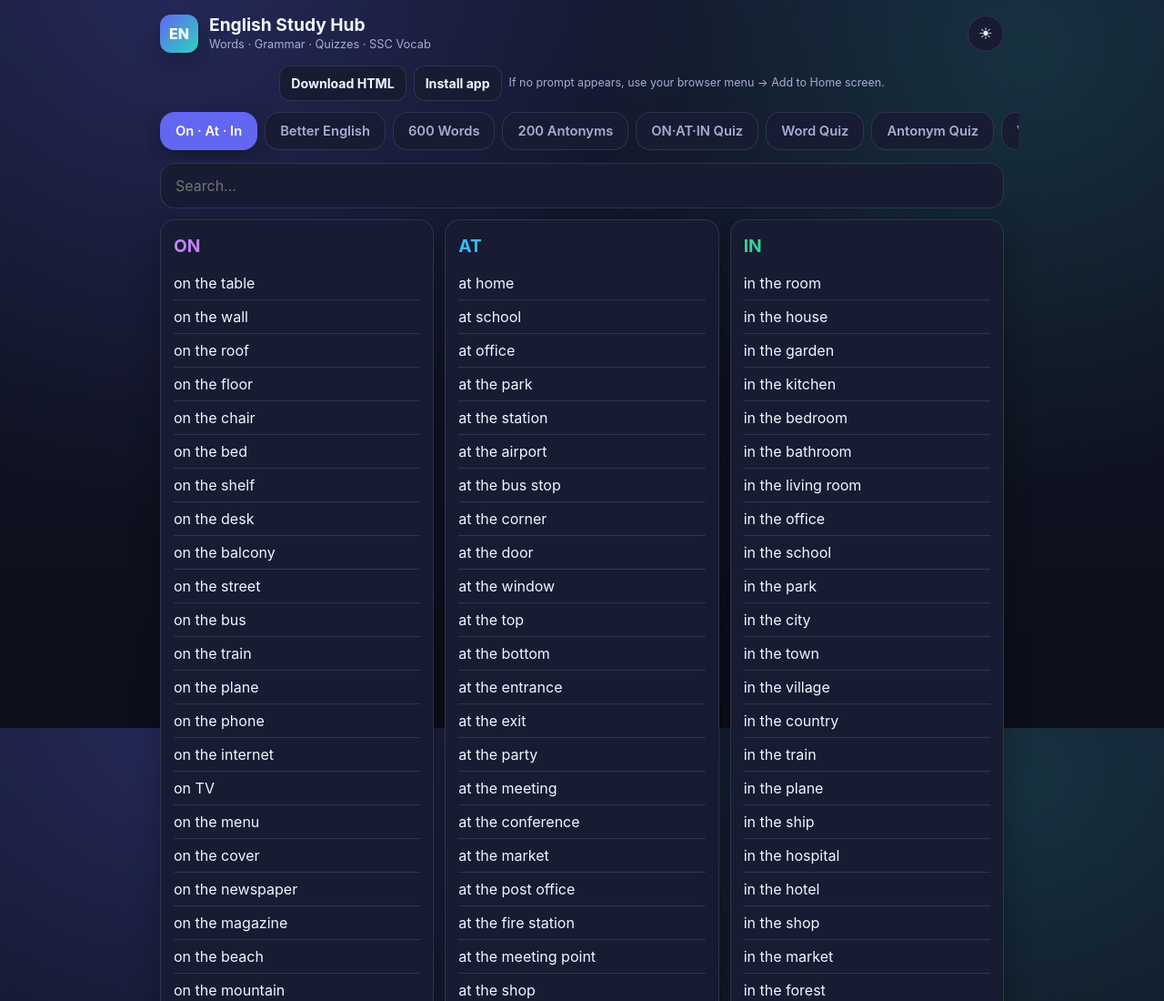
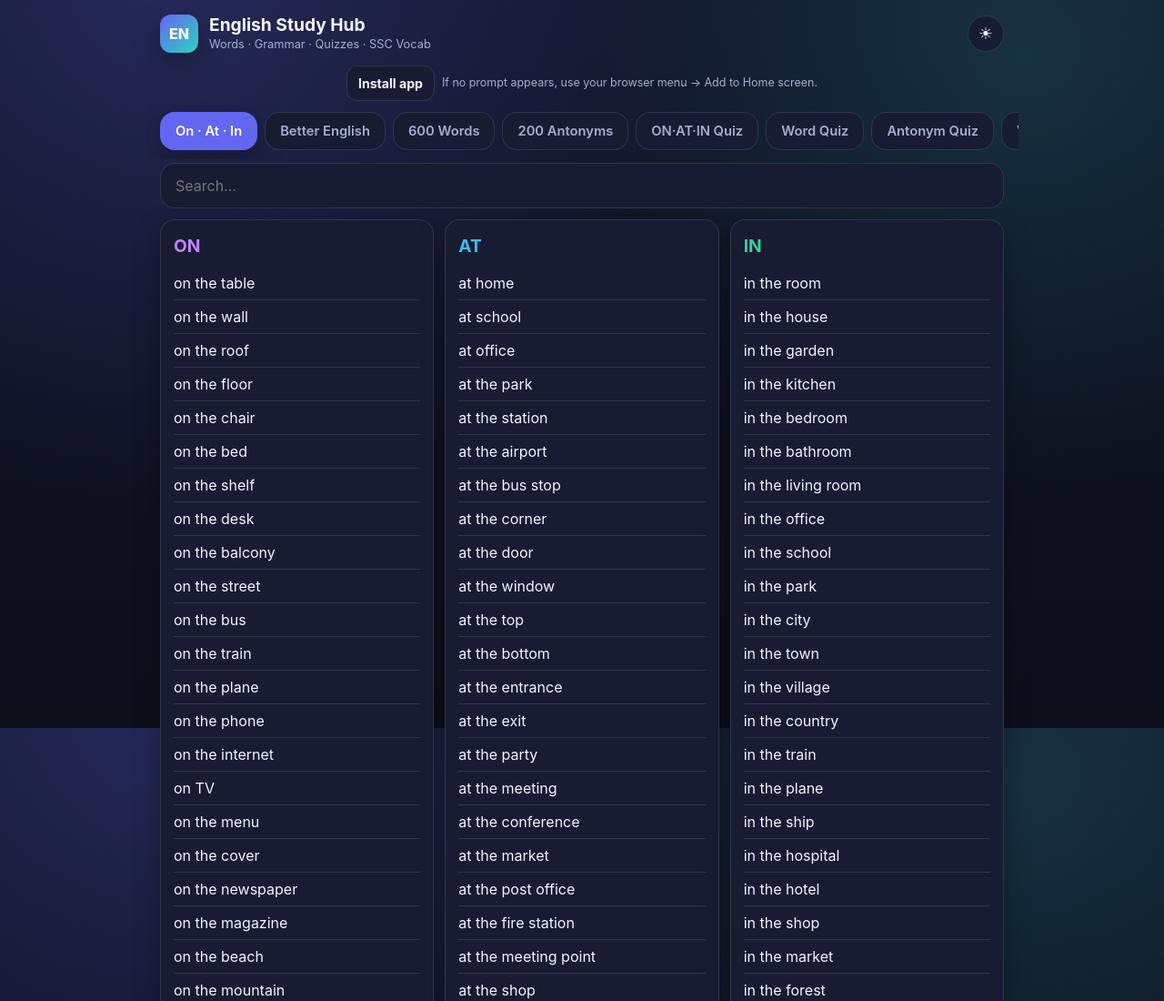
Before and after one commit to jash0077/LEARN-VOCAB, a plain HTML site: page EnglishStudySheets.html in a window 1280 px wide. Shown: the top 1100 px of the page at 91% size. Drawn offline with Linux system fonts and the light colour scheme.

Commit message:
Remove HTML download option

```diff
--- a/EnglishStudySheets.html
+++ b/EnglishStudySheets.html
@@ -50,7 +50,7 @@ u{display:block;text-decoration:none;color:var(--accent);font-size:.9rem}
 .install-actions{display:flex;align-items:center;justify-content:center;gap:8px;flex-wrap:wrap;max-width:960px;margin:0 auto;padding:8px 16px 2px}.install-actions a,.install-actions button{border:1px solid var(--border);background:var(--surface);color:var(--text);padding:8px 12px;border-radius:12px;font:inherit;font-size:.88rem;font-weight:650;text-decoration:none;cursor:pointer}.install-actions a:hover,.install-actions button:hover{background:var(--surface-hover)}.install-help{color:var(--text-muted);font-size:.78rem}
 </style><meta name="theme-color" content="#0f1221"><link rel="manifest" href="./site.webmanifest"></head><body>
 <header class="topbar"><div class="brand"><div class="logo" aria-hidden="true">EN</div><div><h1>English Study Hub</h1><div class="sub">Words · Grammar · Quizzes · SSC Vocab</div></div></div><button id="themeBtn" class="ibtn" aria-label="Toggle theme" title="Toggle theme">☀</button></header>
-<div class="install-actions" aria-label="Download or install this app"><a href="./EnglishStudySheets.html" download="EnglishStudySheets.html">Download HTML</a><button type="button" id="installAppBtn">Install app</button><span class="install-help">If no prompt appears, use your browser menu → Add to Home screen.</span></div>
+<div class="install-actions" aria-label="Download or install this app"><button type="button" id="installAppBtn">Install app</button><span class="install-help">If no prompt appears, use your browser menu → Add to Home screen.</span></div>
 <nav id="nav"></nav>
 <main><input id="q" placeholder="Search…" type="search"><div id="out"></div></main>
 <script>
```
